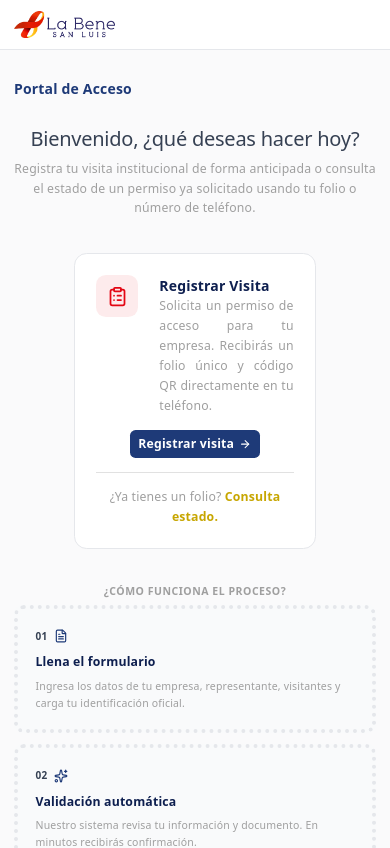
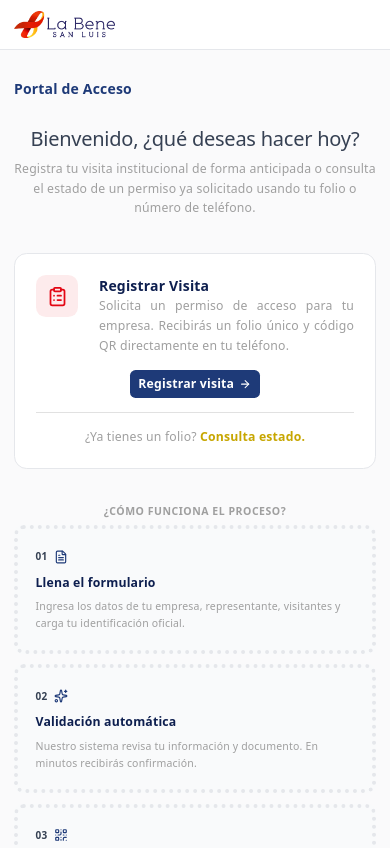
Before and after one commit to JonathanEduardo/MinimalDemos, a React (Vite) app: page /provider/access in a window 390 px wide. Shown: the top 848 px of the page. Built offline with nearby package versions, Linux system fonts and the light colour scheme.

Commit message:
feat(ajuste de tamaño card)

```diff
--- a/src/components/pages/ProveedorPage.tsx
+++ b/src/components/pages/ProveedorPage.tsx
@@ -80,7 +80,7 @@ function PantallaInicio({ onSelect }: { onSelect: (m: Mode) => void }) {
         <div
 
 
-          className="w-2/3 mx-auto group text-left rounded-2xl border  bg-white p-6  border-gray-200 transition-transform duration-200  focus-visible:outline-none focus-visible:ring-2 focus-visible:ring-[rgb(var(--terciary-base))]"
+          className="w-full md:w-2/3 mx-auto group text-left rounded-2xl border  bg-white p-6  border-gray-200 transition-transform duration-200  focus-visible:outline-none focus-visible:ring-2 focus-visible:ring-[rgb(var(--terciary-base))]"
         >
 
           <div className="flex flex-row gap-6 ">
```
